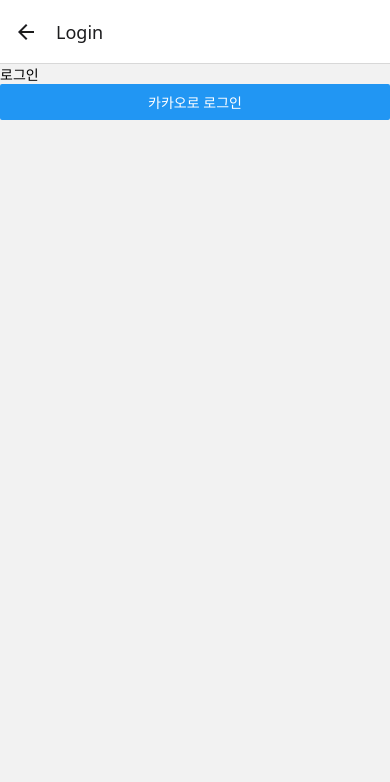
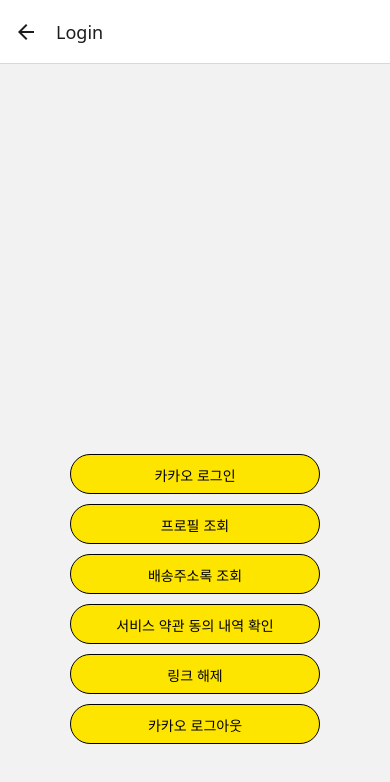
Before and after one commit to YooKwangyeal/GOchunsickApp, a React Native app: screen /Login in a window 390 px wide. Shown: the top 782 px of the page. Built offline with nearby package versions, Linux system fonts and the light colour scheme; what react-native-localize would draw is missing.

Commit message:
Kakao Login Success

```diff
--- /dev/null
+++ b/src/screens/Intro.tsx
@@ -0,0 +1,147 @@
+import { Pressable, StyleSheet, Text, View } from 'react-native';
+import React, { useState } from 'react';
+import { login, logout, getProfile as getKakaoProfile, shippingAddresses as getKakaoShippingAddresses, serviceTerms as getKakaoServiceTerms, unlink } from '@react-native-seoul/kakao-login';
+import ResultView from './IntroView';
+
+const Intro = () => {
+  const [result, setResult] = useState<string>('');
+
+  const signInWithKakao = async (): Promise<void> => {
+    try {
+      const token = await login();
+      setResult(JSON.stringify(token));
+    } catch (err) {
+      console.error('login err', err);
+    }
+  };
+
+  const signOutWithKakao = async (): Promise<void> => {
+    try {
+      const message = await logout();
+
+      setResult(message);
+    } catch (err) {
+      console.error('signOut error', err);
+    }
+  };
+
+  const getProfile = async (): Promise<void> => {
+    try {
+      const profile = await getKakaoProfile();
+
+      setResult(JSON.stringify(profile));
+    } catch (err) {
+      console.error('signOut error', err);
+    }
+  };
+
+  const getShippingAddresses = async (): Promise<void> => {
+    try {
+      const shippingAddresses = await getKakaoShippingAddresses();
+
+      setResult(JSON.stringify(shippingAddresses));
+    } catch (err) {
+      console.error('signOut error', err);
+    }
+  };
+
+  const getServiceTerms = async (): Promise<void> => {
+    try {
+      const serviceTerms = await getKakaoServiceTerms();
+
+      setResult(JSON.stringify(serviceTerms));
+    } catch (err) {
+      console.error('serviceTerms error', err);
+    }
+  }
+
+  const unlinkKakao = async (): Promise<void> => {
+    try {
+      const message = await unlink();
+
+      setResult(message);
+    } catch (err) {
+      console.error('signOut error', err);
+    }
+  };
+
+  return (
+    <View style={styles.container}>
+      <ResultView result={result} />
+      <Pressable
+        style={styles.button}
+        onPress={() => {
+          signInWithKakao();
+        }}
+      >
+        <Text style={styles.text}>
+          카카오 로그인
+        </Text>
+      </Pressable>
+      <Pressable
+        style={styles.button}
+        onPress={() => getProfile()}
+      >
+        <Text style={styles.text}>
+          프로필 조회
+        </Text>
+      </Pressable>
+      <Pressable
+        style={styles.button}
+        onPress={() => getShippingAddresses()}
+      >
+        <Text style={styles.text}>
+          배송주소록 조회
+        </Text>
+      </Pressable>
+      <Pressable
+        style={styles.button}
+        onPress={() => getServiceTerms()}
+      >
+        <Text style={styles.text}>
+          서비스 약관 동의 내역 확인
+        </Text>
+      </Pressable>
+      <Pressable
+        style={styles.button}
+        onPress={() => unlinkKakao()}
+      >
+        <Text style={styles.text}>
+          링크 해제
+        </Text>
+      </Pressable>
+      <Pressable
+        style={styles.button}
+        onPress={() => signOutWithKakao()}
+      >
+        <Text style={styles.text}>
+          카카오 로그아웃
+        </Text>
+      </Pressable>
+    </View>
+  );
+};
+
+export default Intro;
+
+const styles = StyleSheet.create({
+  container: {
+    height: "100%",
+    justifyContent: "flex-end",
+    alignItems: 'center',
+    paddingBottom: 100
+  },
+  button: {
+    backgroundColor: '#FEE500',
+    borderRadius: 40,
+    borderWidth: 1,
+    width: 250,
+    height: 40,
+    paddingHorizontal: 20,
+    paddingVertical: 10,
+    marginTop: 10
+  },
+  text: {
+    textAlign: "center"
+  }
+});
--- /dev/null
+++ b/src/screens/IntroView.tsx
@@ -0,0 +1,28 @@
+import { ScrollView, StyleSheet, Text, View } from 'react-native';
+
+import React from 'react';
+
+type Props = {
+  result: string;
+};
+
+function IntroView({ result }: Props): React.ReactElement {
+  return (
+    <View style={styles.container}>
+      <ScrollView>
+        <Text>{result}</Text>
+        <View style={{ height: 100 }} />
+      </ScrollView>
+    </View>
+  );
+}
+
+export default IntroView;
+
+const styles = StyleSheet.create({
+  container: {
+    flexDirection: "column",
+    width: "100%",
+    padding: 24,
+  }
+});
--- a/src/views/RootStack.tsx
+++ b/src/views/RootStack.tsx
@@ -1,7 +1,7 @@
 import React from 'react';
 import {createNativeStackNavigator, NativeStackNavigationProp} from '@react-navigation/native-stack';
 import HomeScreen from '../screens/HomeScreen';
-import LoginScreen from '../screens/LoginScreen';
+import Intro from '../screens/Intro';
 
 export type RootStackParamList = {
   Home: undefined;
@@ -15,7 +15,7 @@
 const RootStack = () => (
   <Stack.Navigator>
     <Stack.Screen name="Home" component={HomeScreen} />
-    <Stack.Screen name="Login" component={LoginScreen} />
+    <Stack.Screen name="Login" component={Intro} />
   </Stack.Navigator>
 );
 
```
Also changed, not shown: 2 other files (tests, documents, lock files or other folders).
